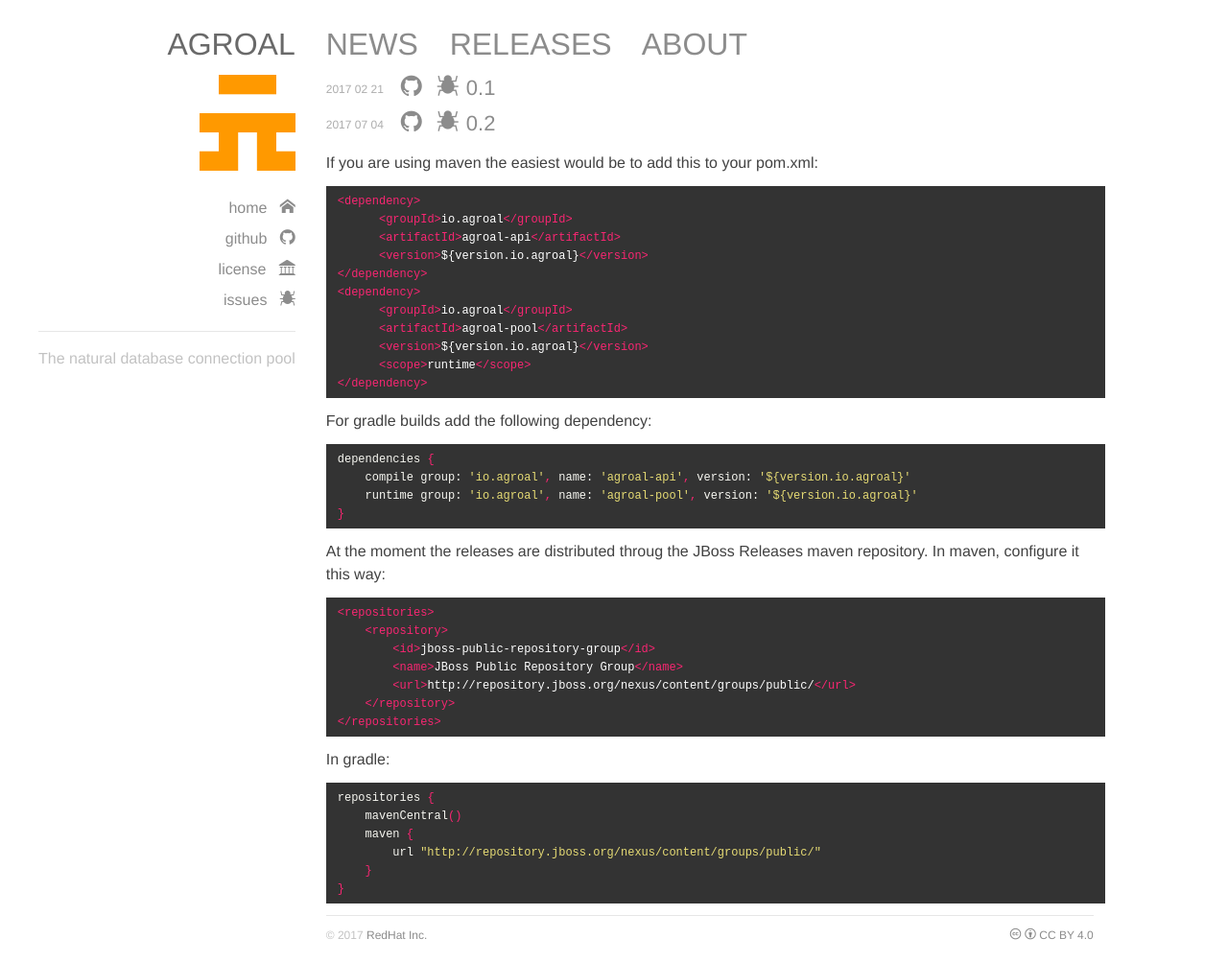
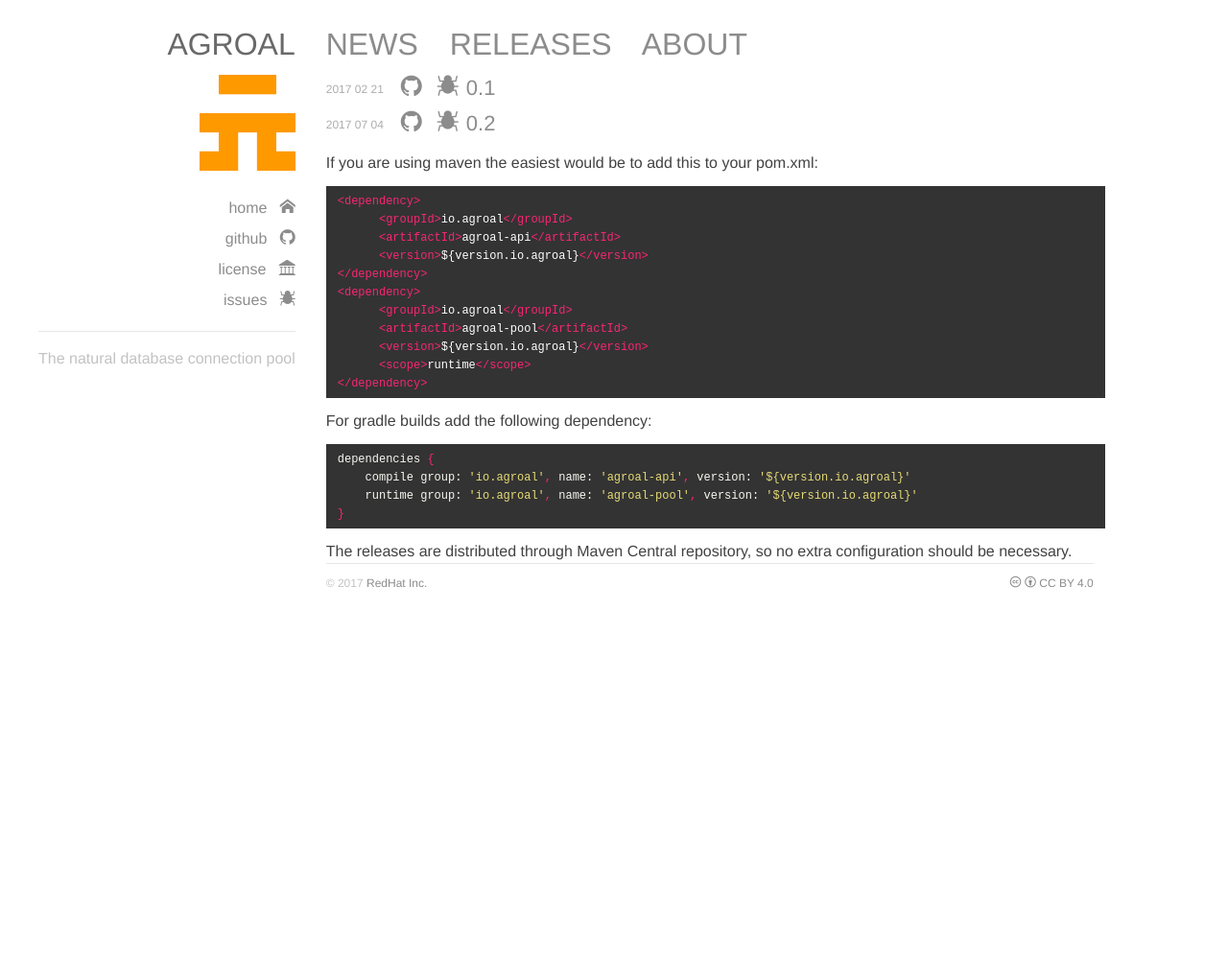
Before and after one commit to agroal/agroal.github.io, a Jekyll site: the page built from releases.html, in a window 1280 px wide. Shown: the whole page at 96% size. Built offline with Jekyll 4.4.1, drawn with Linux system fonts in a browser that asks for light colours; some web fonts are replaced; after the commit the page ends 900 px from its top, so only the background shows below that.

Commit message:
AG-26 - document artifacts location

```diff
--- a/releases.html
+++ b/releases.html
@@ -41,27 +41,6 @@ dependencies {
 }
 {% endhighlight %}
 
-At the moment the releases are distributed throug the JBoss Releases maven repository. In maven, configure it this way:
-
-{% highlight xml %}
-<repositories>
-    <repository>
-        <id>jboss-public-repository-group</id>
-        <name>JBoss Public Repository Group</name>
-        <url>http://repository.jboss.org/nexus/content/groups/public/</url>
-    </repository>
-</repositories>
-{% endhighlight %}
-
-In gradle:
-
-{% highlight groovy %}
-repositories {
-    mavenCentral()
-    maven {
-        url "http://repository.jboss.org/nexus/content/groups/public/"
-    }
-}
-{% endhighlight %}
+    The releases are distributed through Maven Central repository, so no extra configuration should be necessary.
 
 </div>
```
Also changed, not shown: Gemfile.lock.
